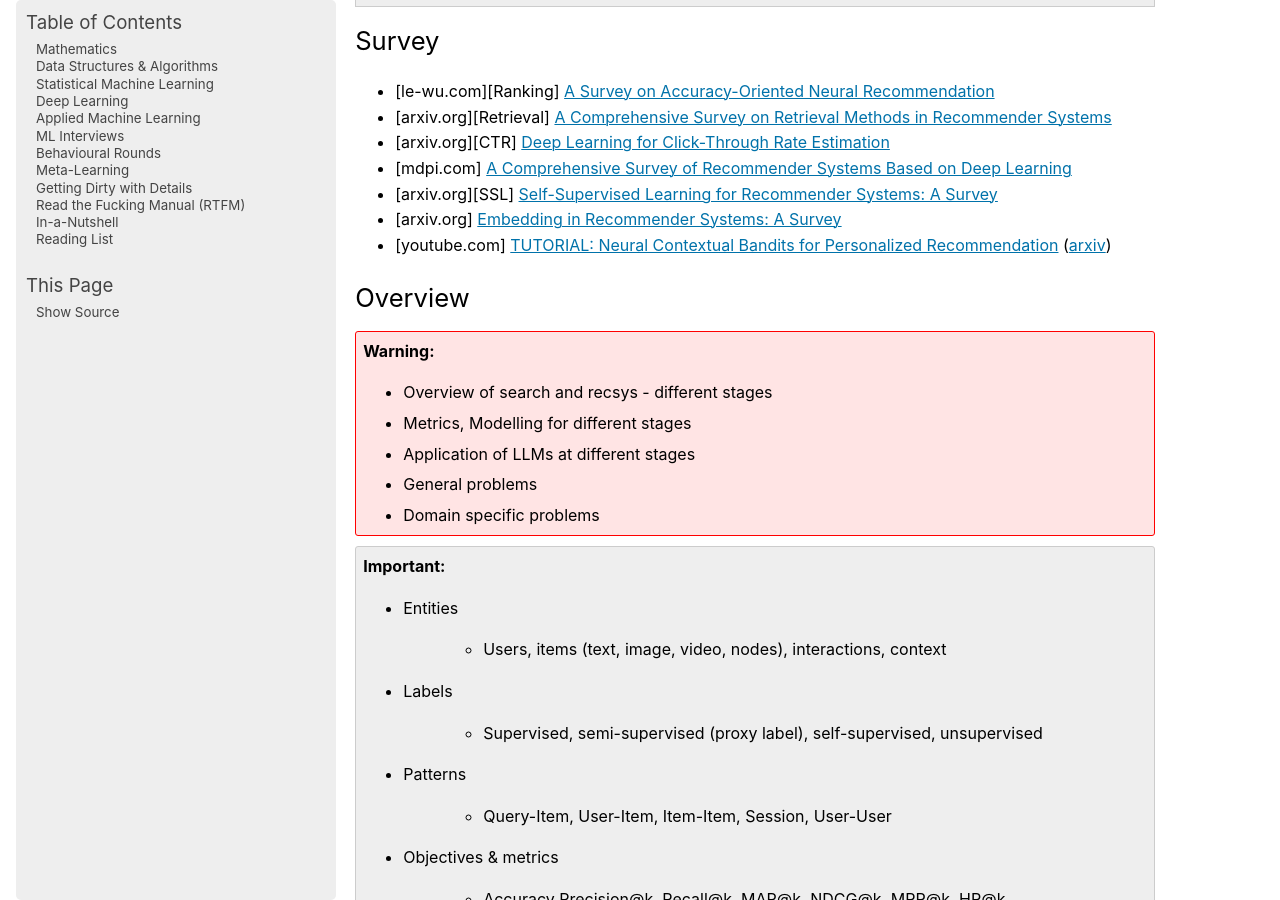
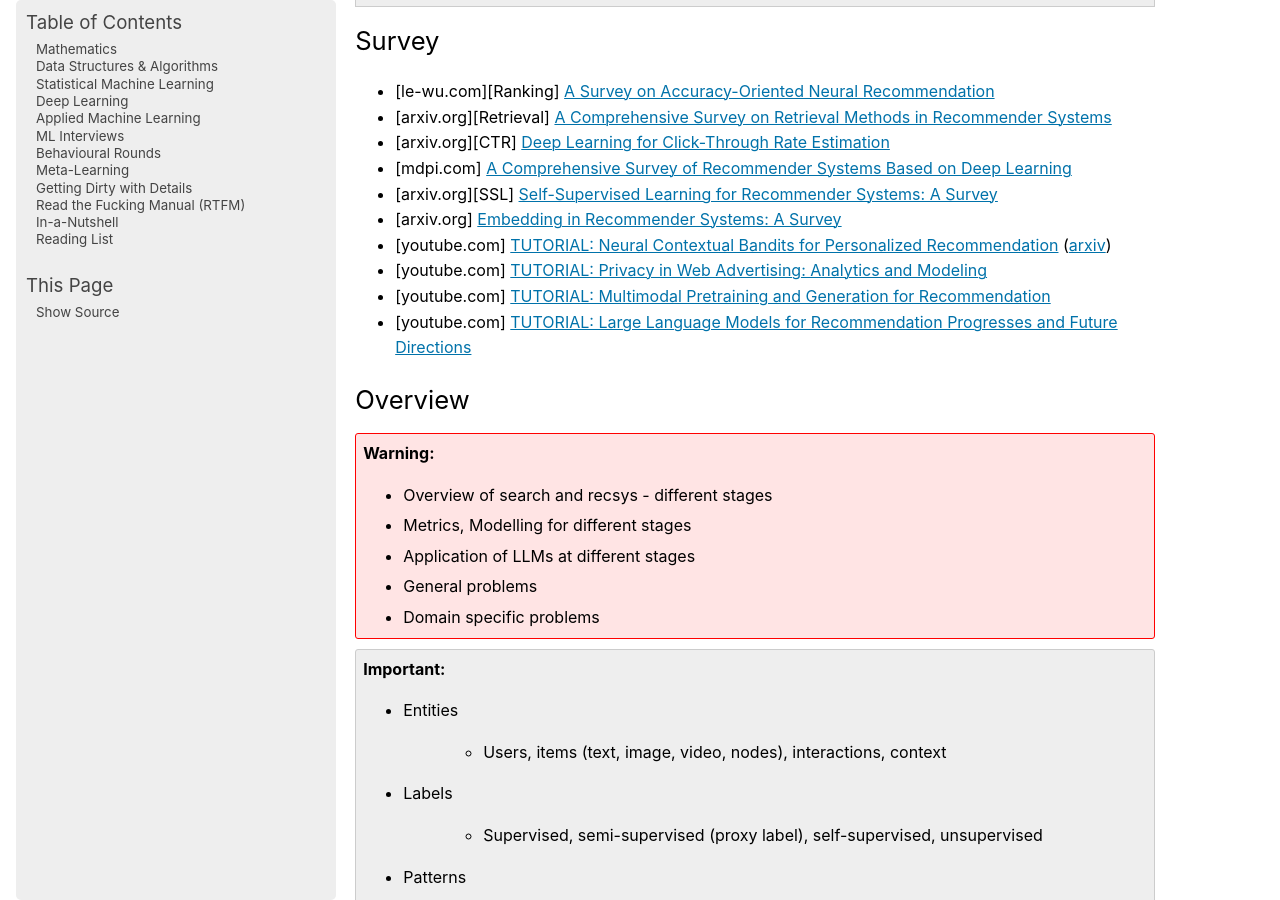
Before and after one commit to uselesstechjunks/leetcode, a Sphinx documentation site: the page built from docs/source/applied/methods/rs.rst, in a window 1280 px wide and 900 px high, scrolled down 2997 px. Built offline with Sphinx 7.4.7, drawn with Linux system fonts in a browser that asks for light colours; pages that are not in the unit, such as notebooks, are missing from menus.

Commit message:
Update rs.rst

```diff
--- a/docs/source/applied/methods/rs.rst
+++ b/docs/source/applied/methods/rs.rst
@@ -16,6 +16,9 @@ Survey
 * [arxiv.org][SSL] `Self-Supervised Learning for Recommender Systems: A Survey <https://arxiv.org/abs/2203.15876>`_
 * [arxiv.org] `Embedding in Recommender Systems: A Survey <https://arxiv.org/abs/2310.18608v2>`_
 * [youtube.com] `TUTORIAL: Neural Contextual Bandits for Personalized Recommendation <https://www.youtube.com/watch?v=esOd-tsdEco>`_ (`arxiv <https://arxiv.org/pdf/2312.14037>`_)
+* [youtube.com] `TUTORIAL: Privacy in Web Advertising: Analytics and Modeling <https://www.youtube.com/watch?v=qaiDxriCEmQ>`_
+* [youtube.com] `TUTORIAL: Multimodal Pretraining and Generation for Recommendation <https://www.youtube.com/watch?v=Pw1eW0rMzSU>`_
+* [youtube.com] `TUTORIAL: Large Language Models for Recommendation Progresses and Future Directions <https://www.youtube.com/watch?v=zcuOrWxJ2k8>`_
 
 ************************************************************************************
 Overview
```
